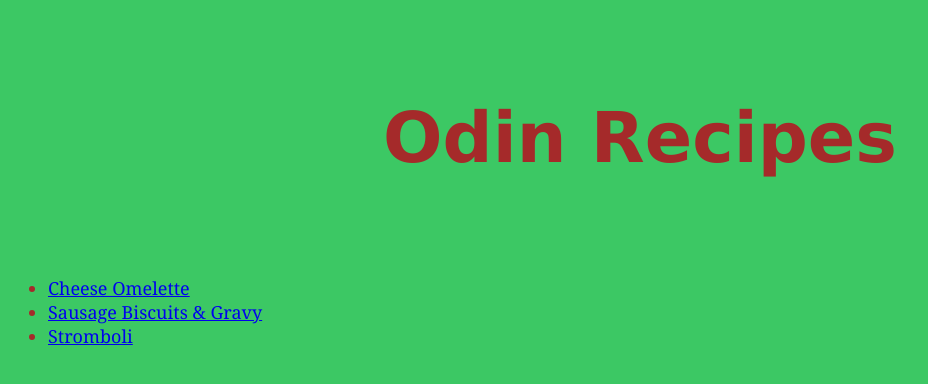
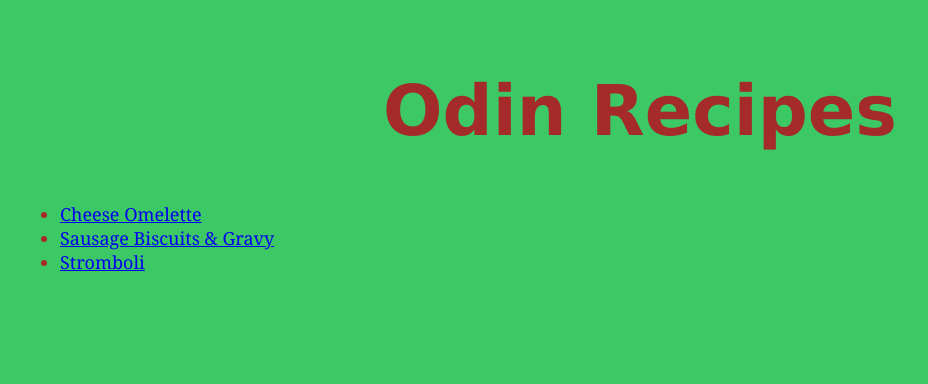
Before and after one commit to Aloysius-Dale/odin-recipes, a plain HTML site: page index.html in a window 1280 px wide. Shown: the whole page, without its empty margins (0-928 px from the left). Drawn offline with Linux system fonts and the light colour scheme.

Commit message:
Update styles.css
added margins

```diff
--- a/styles.css
+++ b/styles.css
@@ -1,6 +1,12 @@
 * {
     background-color: rgb(60, 200, 100);
+    margin: 0;
 }
+
+body {
+    margin: 20px;
+}
+
 #title {
     text-align: center;
     color: brown;
```
